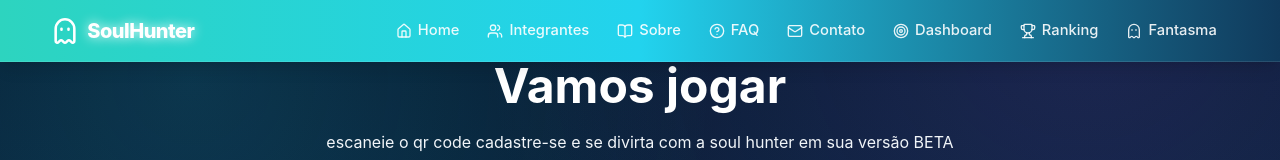
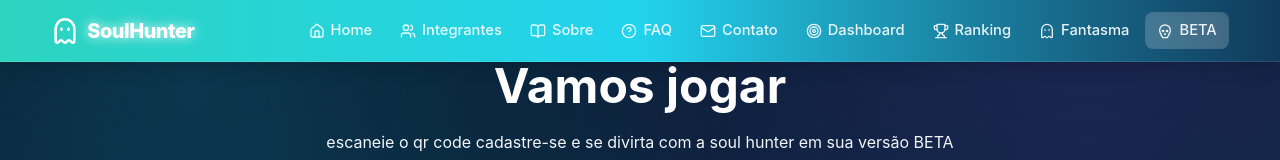
Before and after one commit to cearaa/soul_hunter_sprint3, a React (Vite) app: page /soulhunter in a window 1280 px wide. Shown: the top 160 px of the page. Built offline with nearby package versions, Linux system fonts and the light colour scheme.

Commit message:
feat: adiciona item "BETA" ao menu de navegação no Header

```diff
--- a/src/components/Header/Header.tsx
+++ b/src/components/Header/Header.tsx
@@ -8,6 +8,7 @@ import {
   Target,
   Trophy,
   Users,
+  Skull,
   X,
   type LucideIcon,
 } from "lucide-react";
@@ -30,6 +31,7 @@ const navItems: NavItem[] = [
   { label: "Dashboard", to: "/dashboard", icon: Target },
   { label: "Ranking", to: "/ranking", icon: Trophy },
   { label: "Fantasma", to: "/fantasma", icon: Ghost },
+  { label: "BETA", to: "/soulhunter", icon: Skull },
 ];
 
 export default function Header() {
```
